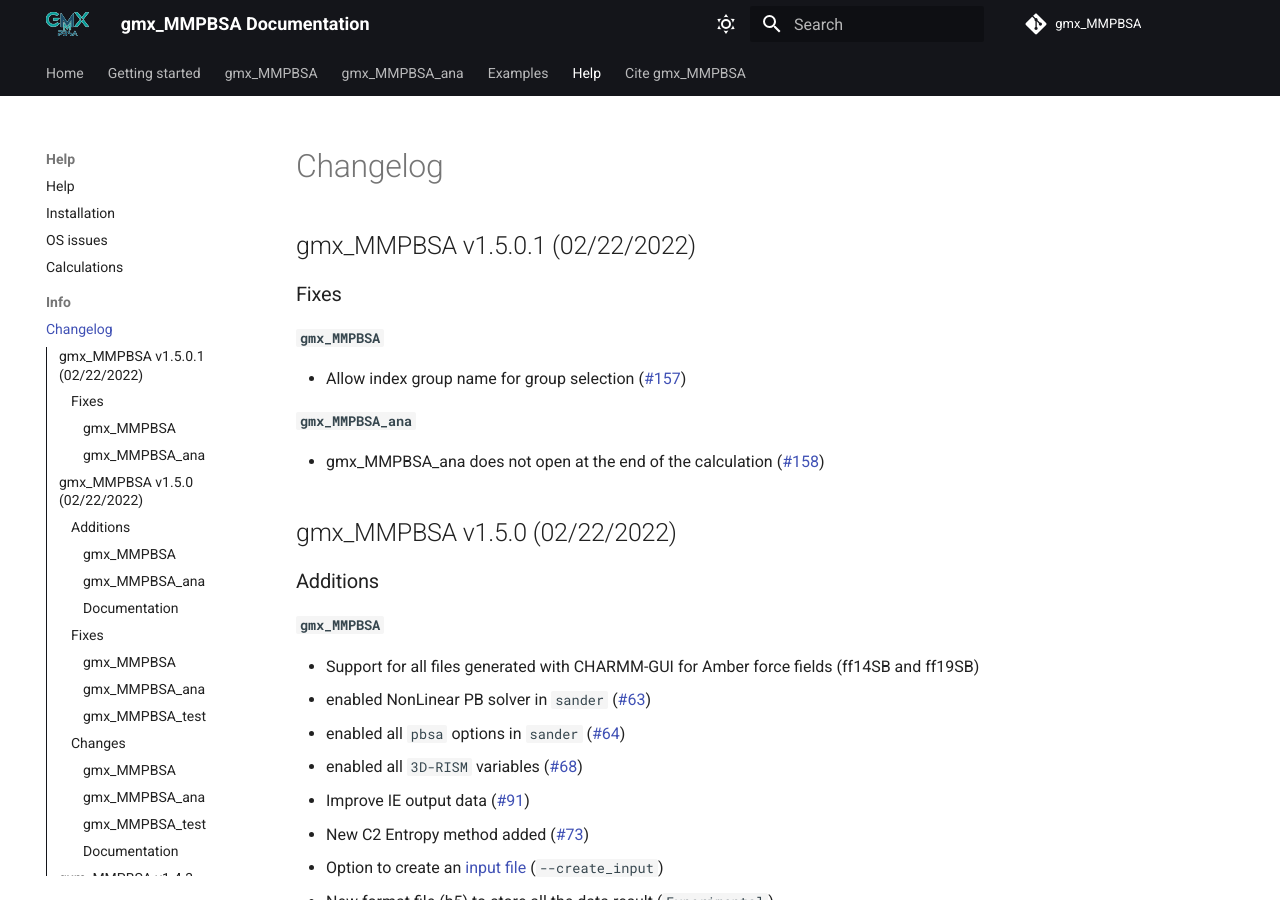
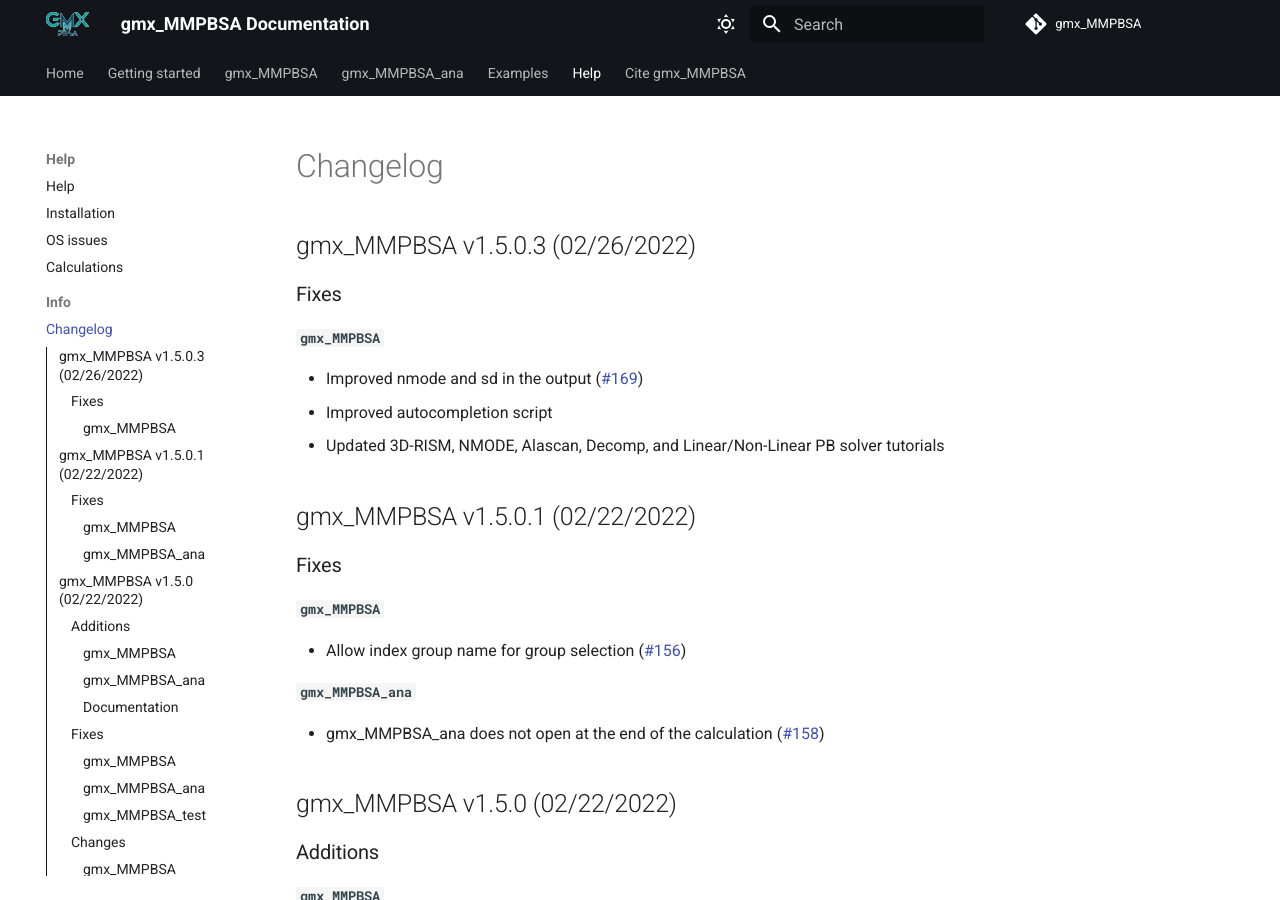
Before and after one commit to Valdes-Tresanco-MS/gmx_MMPBSA, an MkDocs documentation site: the page built from docs/changelog.md, in a window 1280 px wide and 900 px high. Built offline with MkDocs 1.6.1 and Material for MkDocs 9.7.7, drawn with Linux system fonts in a browser that asks for light colours; comment, search, counter and statistics services are not loaded.

Commit message:
update changelog.md

```diff
--- a/docs/changelog.md
+++ b/docs/changelog.md
@@ -4,10 +4,17 @@ title: Changelog
 ---
 # Changelog
 
+## gmx_MMPBSA v1.5.0.3 (02/26/2022)
+### Fixes
+#### `gmx_MMPBSA`
+- Improved nmode and sd in the output (#169)
+- Improved autocompletion script
+- Updated 3D-RISM, NMODE, Alascan, Decomp, and Linear/Non-Linear PB solver tutorials
+
 ## gmx_MMPBSA v1.5.0.1 (02/22/2022)
 ### Fixes
 #### `gmx_MMPBSA`
-- Allow index group name for group selection (#157)
+- Allow index group name for group selection (#156)
 
 #### `gmx_MMPBSA_ana`
 - gmx_MMPBSA_ana does not open at the end of the calculation (#158)
```
